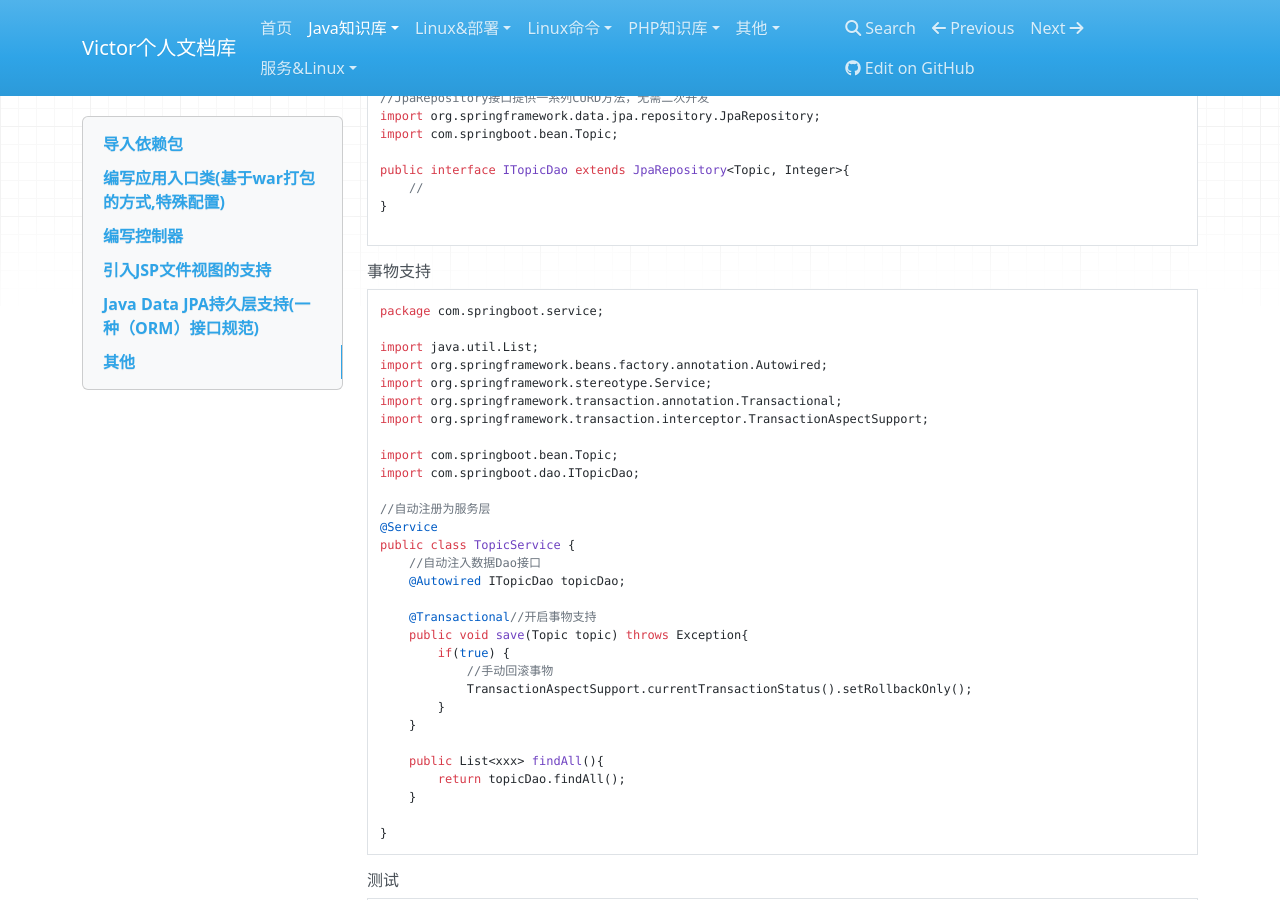
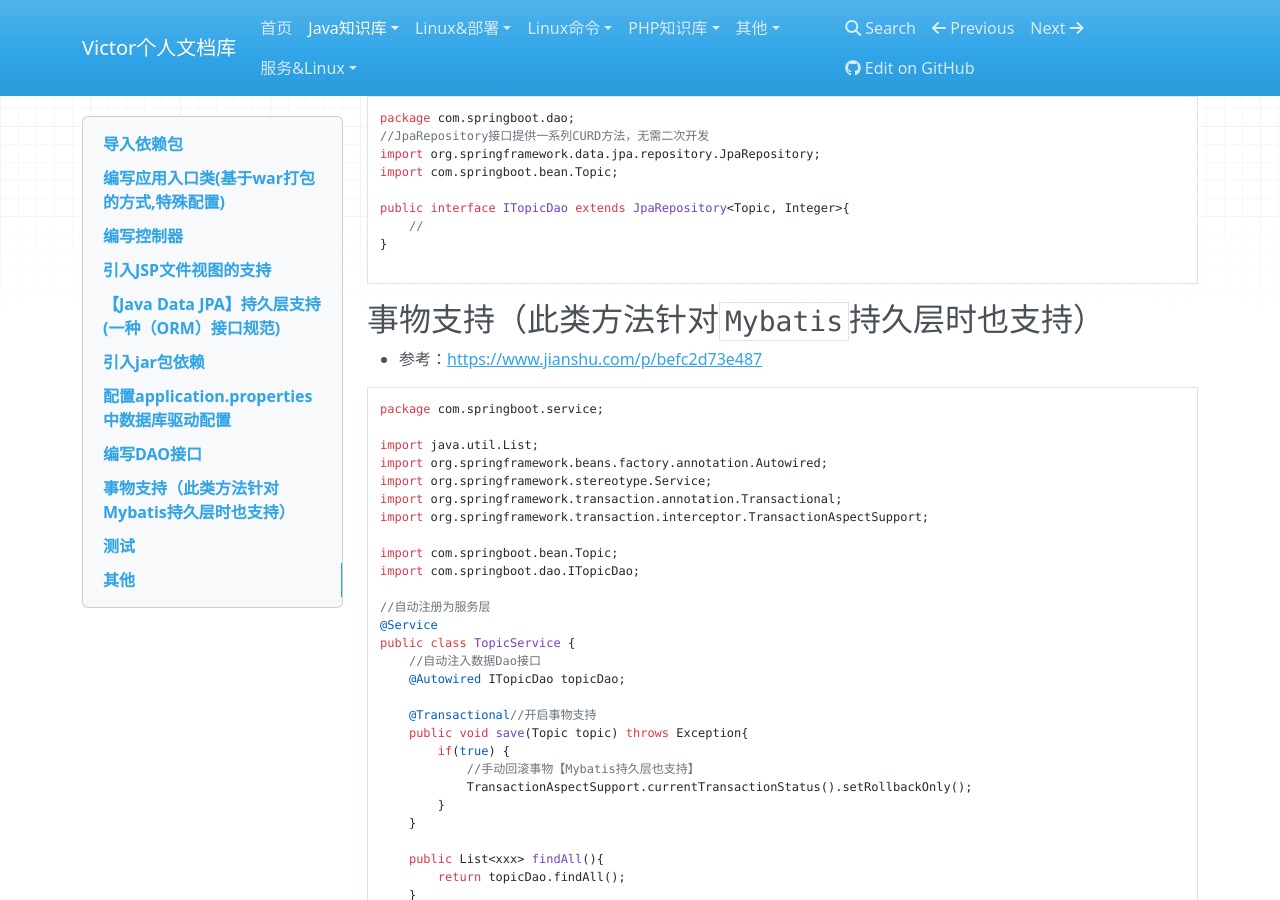
Before and after one commit to victor24680/victorDocs, an MkDocs documentation site: the page built from docs/Java知识库/SpringBoot配置/入门初步搭建方法.md, in a window 1280 px wide and 900 px high, scrolled down 3196 px. Built offline with MkDocs 1.6.1, drawn with Linux system fonts in a browser that asks for light colours; nearby versions of some CDN libraries; some of the changed text lies outside the part shown.

Commit message:
事物隔离机制

`````diff
--- a/docs/Java知识库/SpringBoot配置/入门初步搭建方法.md
+++ b/docs/Java知识库/SpringBoot配置/入门初步搭建方法.md
@@ -115,10 +115,10 @@ public class GlobalExceptionHandler {
 以上两种都不可缺：否则无法解析变量：如：`${exeption}`变量
 - 参考：[https://how2j.cn/k/springboot/springboot-error/1643.html](https://how2j.cn/k/springboot/springboot-error/1643.html)
 
-## Java Data JPA持久层支持(一种（ORM）接口规范)
+## 【Java Data JPA】持久层支持(一种（ORM）接口规范)
 - 使用场景多为业务简单，结构单一，多为单表查询的范围；
 - 分页一般依赖于分页插件，无法自行编写分页类；
-#### 引入jar包依赖
+## 引入jar包依赖
 ```xml
 <!--数据库驱动-->
 <dependency>
@@ -133,7 +133,7 @@ public class GlobalExceptionHandler {
     <artifactId>spring-boot-starter-data-jpa</artifactId>
 </dependency>
 ```
-#### 配置`application.properties`中数据库驱动配置
+## 配置`application.properties`中数据库驱动配置
 ```xml
 #application.properties
 
@@ -152,7 +152,7 @@ spring.jpa.database-platform=org.hibernate.dialect.MySQL5InnoDBDialect
 #mybatis.type-aliases-package= #实体类全限定类名（另行命名的方式）
 
 ```
-###### 编写DAO接口
+## 编写DAO接口
 ```java
 package com.springboot.dao;
 //JpaRepository接口提供一系列CURD方法，无需二次开发
@@ -165,7 +165,8 @@ public interface ITopicDao extends JpaRepository<Topic, Integer>{
 
 ```
 
-###### 事物支持
+## 事物支持（此类方法针对`Mybatis`持久层时也支持）
+- 参考：[https://www.jianshu.com/p/befc2d73e487](https://www.jianshu.com/p/befc2d73e487)
 ```java
 package com.springboot.service;
 
@@ -187,7 +188,7 @@ public class TopicService {
     @Transactional//开启事物支持
     public void save(Topic topic) throws Exception{
         if(true) {
-            //手动回滚事物
+            //手动回滚事物【Mybatis持久层也支持】
             TransactionAspectSupport.currentTransactionStatus().setRollbackOnly();
         }
     }
@@ -199,7 +200,7 @@ public class TopicService {
 }
 ```
 
-###### 测试
+## 测试
 ````java
 public class xxxTest {
     //自动注入服务
`````
